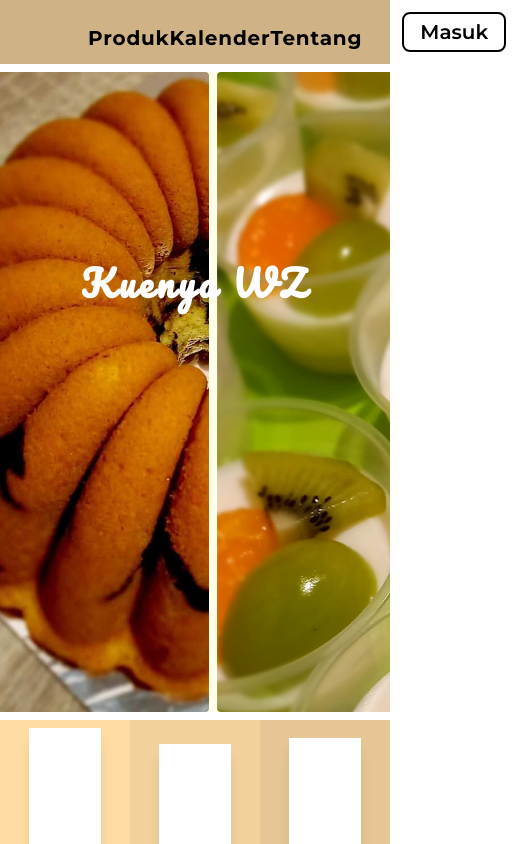
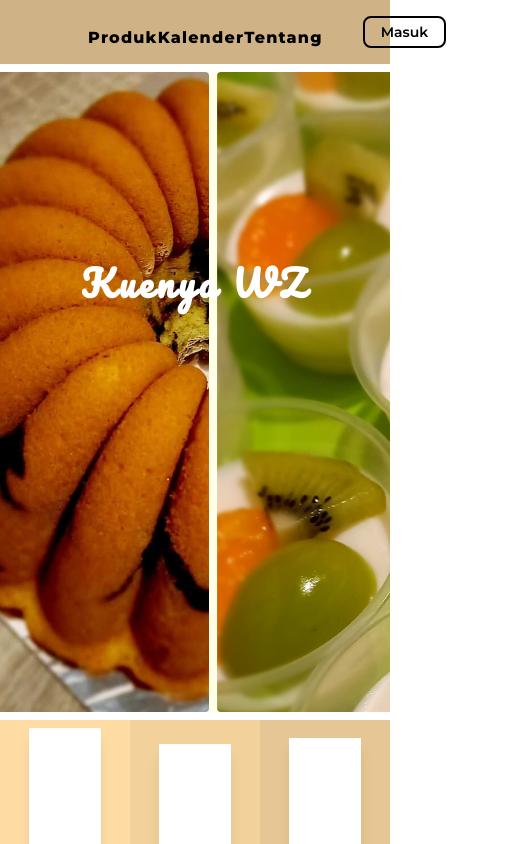
Before and after one commit to Kons-Software-House/kuenyawz-frontend, a React (Vite) app: page / in a window 390 px wide. Shown: the top 844 px of the page, 522 px wide, since content can reach past the window. Built offline with nearby package versions, Linux system fonts and the light colour scheme; no server answers; what @designbycode/tailwindcss-text-shadow would draw is missing.

Commit message:
style: text sizes

```diff
--- a/src/components/user/core/Navbar.tsx
+++ b/src/components/user/core/Navbar.tsx
@@ -12,7 +12,7 @@ export default function Navbar() {
 
   return (
     <motion.div>
-      <nav className={`w-full text-base font-nav text-xl bg-black/10 absolute z-10 h-16 px-12 z-30`}>
+      <nav className={`w-full text-base font-nav bg-black/10 absolute z-10 h-16 px-12 z-30`}>
         <div className="h-full w-full flex gap-4">
           <div className={"basis-3/12 flex items-center justify-start"}>
             <Link to="/">
@@ -27,7 +27,7 @@ export default function Navbar() {
           <div className="basis-3/12 flex items-center justify-end gap-4">
             {isAuthenticated ?
               <div onClick={handleLogout}>
-                <div className="border-2 border-black rounded-lg">
+                <div className="border-2 border-black rounded-lg lg:text-xl text-sm">
                   <motion.button className="px-4 py-1 font-semibold" whileHover={{ scale: 1.1 }}>
                     Keluar
                   </motion.button>
@@ -35,7 +35,7 @@ export default function Navbar() {
               </div>
               :
               <div onClick={() => { modalContext.setShowLoginModal(true) }}>
-                <div className="border-2 border-black rounded-lg">
+                <div className="border-2 border-black rounded-lg lg:text-xl text-sm">
                   <motion.button className="px-4 py-1 font-semibold" whileHover={{ scale: 1.1 }}>
                     Masuk
                   </motion.button>
@@ -78,7 +78,7 @@ function NavButton(
   return (
     <li className="grow flex justify-center mt-4">
       <Link to={href}>
-        <motion.div className="lg:text-xl flex items-end hover:items-start flex-col font-bold tracking-[0.8px]" initial="default" whileHover="hover">
+        <motion.div className="lg:text-[1.4rem] text-md flex items-end hover:items-start flex-col font-extrabold tracking-[1.2px]" initial="default" whileHover="hover">
           <motion.p variants={textVariant}>
             {text}
           </motion.p>
```
